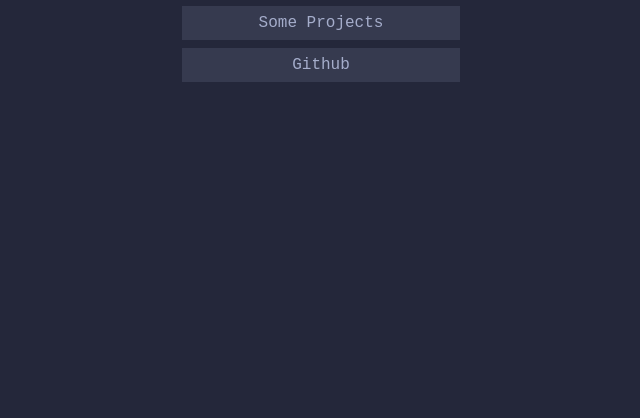
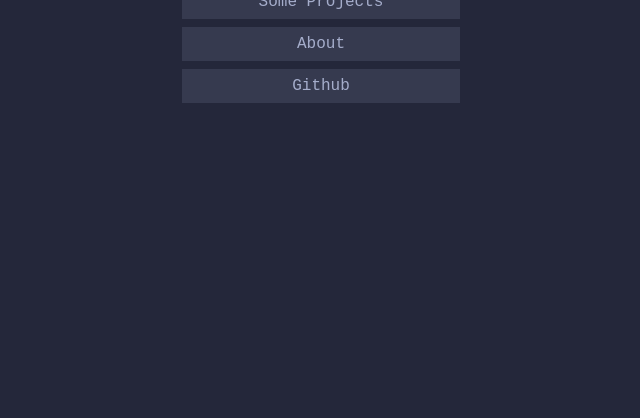
Before and after one commit to Kalilamodow/kalilamodow.github.io, a plain HTML site: page index.html in a window 1280 px wide. Shown: the part 382-800 px from the top of the page, without its empty margins (315-955 px from the left). Drawn offline with Linux system fonts and the light colour scheme.

Commit message:
about me section

```diff
--- a/index.html
+++ b/index.html
@@ -33,6 +33,16 @@
             button:hover,
             a.btn:hover {
                 color: #cad3f5;
+            }
+
+            div.v-expander {
+                max-height: 0;
+                overflow: hidden;
+                transition: max-height 500ms ease 250ms;
+            }
+            div.v-expander.open {
+                max-height: 25vh;
+                transition: max-height 500ms ease;
             }
         </style>
 
@@ -75,16 +85,8 @@
             }
 
             div#project-list-container {
-                max-height: 0;
-                overflow: hidden;
-                transition: max-height 500ms ease 250ms;
-
                 display: flex;
                 flex-direction: column;
-            }
-            div#project-list-container.open {
-                max-height: 25vh;
-                transition: max-height 500ms ease;
             }
 
             div#project-list {
@@ -145,6 +147,17 @@
                 opacity: 0%;
                 transition: opacity 250ms ease 0ms;
             }
+
+            div#about-me-container.open {
+                max-height: 30vh;
+            }
+            div#about-me {
+                width: 250px;
+            }
+
+            div#about-me p {
+                margin-top: 0;
+            }
         </style>
     </head>
     <body>
@@ -158,7 +171,7 @@
             <button type="button" id="projects-btn">Some Projects</button>
             <div></div>
 
-            <div id="project-list-container">
+            <div class="v-expander" id="project-list-container">
                 <div id="project-list">
                     <button type="button" data-project="lobby-ranks">
                         Lobby ranks
@@ -184,6 +197,31 @@
                     <a href="" class="btn hide">Project GitHub</a>
                 </div>
             </div>
+
+            <button
+                type="button"
+                onclick="
+                    document
+                        .getElementById('about-me-container')
+                        .classList.toggle('open')
+                "
+            >
+                About
+            </button>
+            <div></div>
+
+            <div class="v-expander" id="about-me-container">
+                <div id="about-me">
+                    <p>
+                        Hi! I'm Kalilamodow. I've done a lot of webdev, working
+                        with frameworks like React, Svelte, on various
+                        platforms. I have recently started to get more into
+                        native development, though.
+                    </p>
+                    <p>Check out my GitHub for more information.</p>
+                </div>
+            </div>
+            <div></div>
 
             <a class="btn" href="https://github.com/Kalilamodow">Github</a>
             <div></div>
```
